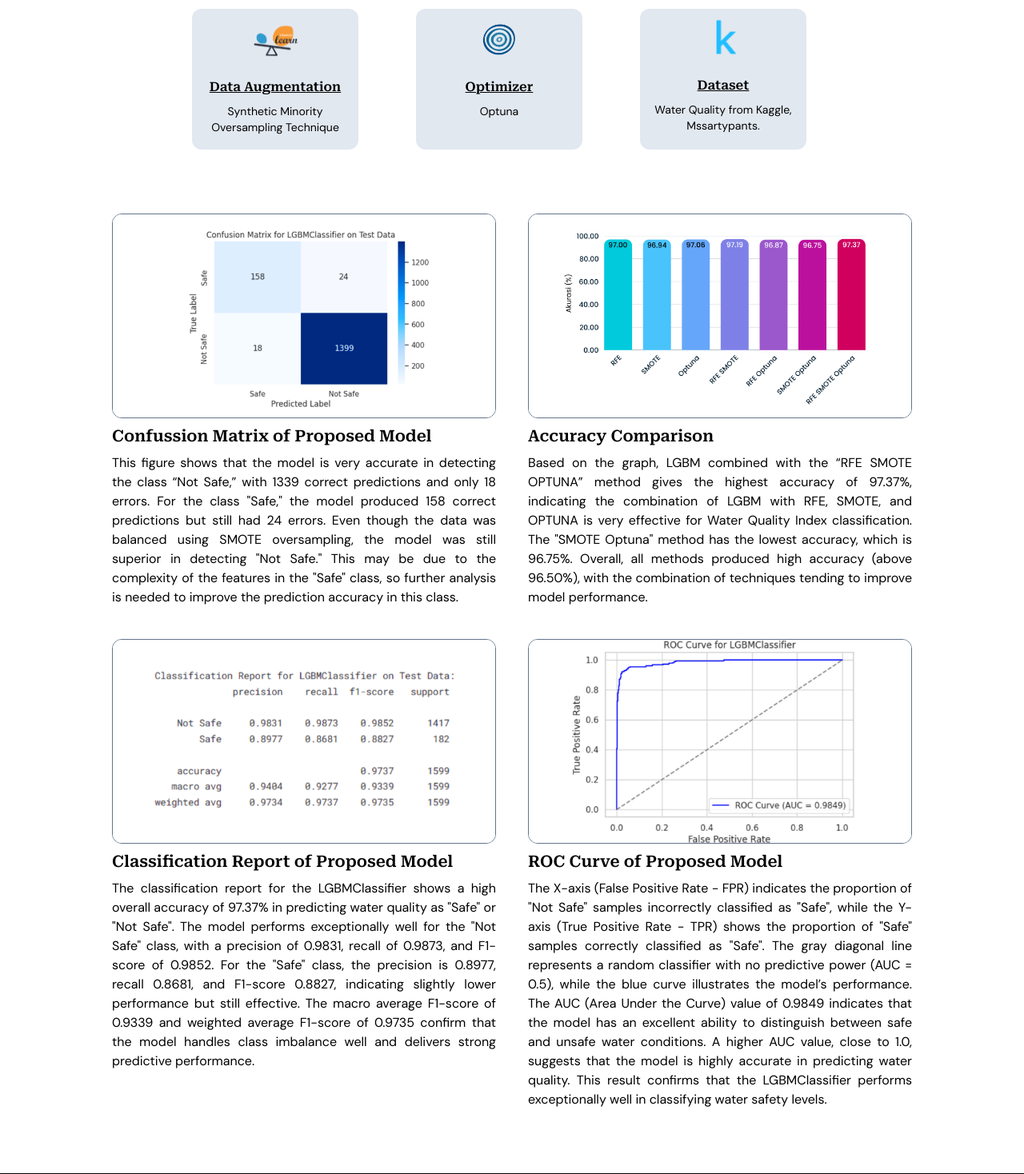
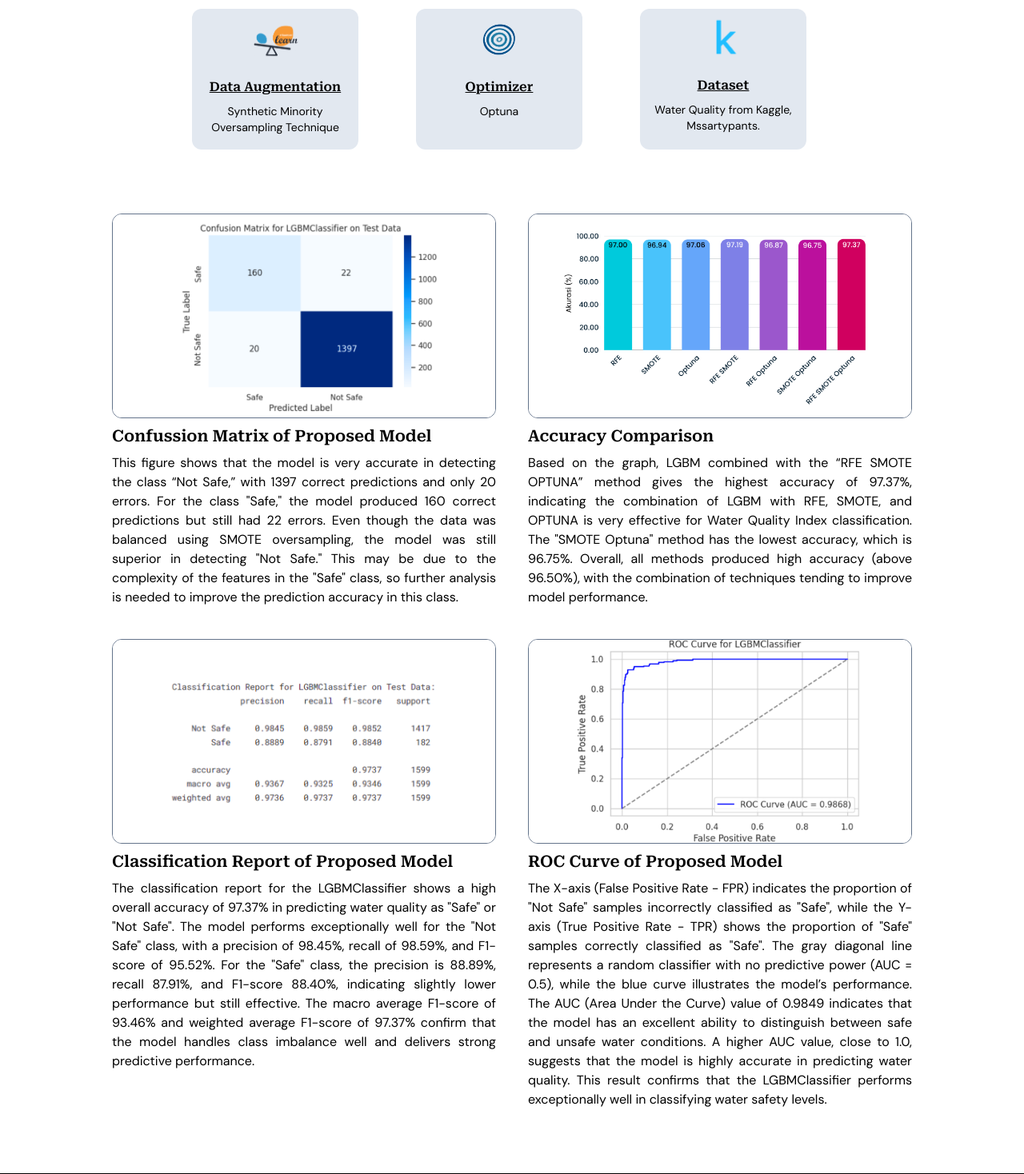
Before and after one commit to injanisgg/skripsi-wqi-prediction, a Flask app: page /model in a window 1280 px wide. Shown: the part 601-2069 px from the top of the page at 80% size. Run offline with Flask 3, Linux system fonts and the light colour scheme; parts of the project's set-up code (start-up, migrations or seed data) failed here and were passed over.

Commit message:
`Updated model.html template with corrected text and updated classification report metrics.`

```diff
--- a/app/templates/model.html
+++ b/app/templates/model.html
@@ -65,7 +65,7 @@
         </div>
         <p class="text-xl font-semibold text-black font-serif">Confussion Matrix of Proposed Model</p>
         <p class="text-black font-sans xl:w-[30rem] text-justify">
-            This figure shows that the model is very accurate in detecting the class “Not Safe,” with 1339 correct predictions and only 18 errors. For the class "Safe," the model produced 158 correct predictions but still had 24 errors. Even though the data was balanced using SMOTE oversampling, the model was still superior in detecting "Not Safe." This may be due to the complexity of the features in the "Safe" class, so further analysis is needed to improve the prediction accuracy in this class.</p>
+            This figure shows that the model is very accurate in detecting the class “Not Safe,” with 1397 correct predictions and only 20 errors. For the class "Safe," the model produced 160 correct predictions but still had 22 errors. Even though the data was balanced using SMOTE oversampling, the model was still superior in detecting "Not Safe." This may be due to the complexity of the features in the "Safe" class, so further analysis is needed to improve the prediction accuracy in this class.</p>
     </div>
     <div class="flex flex-col gap-2">
         <div class="relative">
@@ -80,7 +80,7 @@
         </div>
         <p class="text-xl font-semibold text-black font-serif">Classification Report of Proposed Model</p>
         <p class="text-black font-sans xl:w-[30rem] text-justify">
-            The classification report for the LGBMClassifier shows a high overall accuracy of 97.37% in predicting water quality as "Safe" or "Not Safe". The model performs exceptionally well for the "Not Safe" class, with a precision of 0.9831, recall of 0.9873, and F1-score of 0.9852. For the "Safe" class, the precision is 0.8977, recall 0.8681, and F1-score 0.8827, indicating slightly lower performance but still effective. The macro average F1-score of 0.9339 and weighted average F1-score of 0.9735 confirm that the model handles class imbalance well and delivers strong predictive performance.</p>
+            The classification report for the LGBMClassifier shows a high overall accuracy of 97.37% in predicting water quality as "Safe" or "Not Safe". The model performs exceptionally well for the "Not Safe" class, with a precision of 98.45%, recall of 98.59%, and F1-score of 95.52%. For the "Safe" class, the precision is 88.89%, recall 87.91%, and F1-score 88.40%, indicating slightly lower performance but still effective. The macro average F1-score of 93.46% and weighted average F1-score of 97.37% confirm that the model handles class imbalance well and delivers strong predictive performance.</p>
     </div>
     <div class="flex flex-col gap-2">
         <div class="relative">
```
Also changed, not shown: app/static/img/class-report.png, app/static/img/conf-matrix.png, app/static/img/roc.png.
